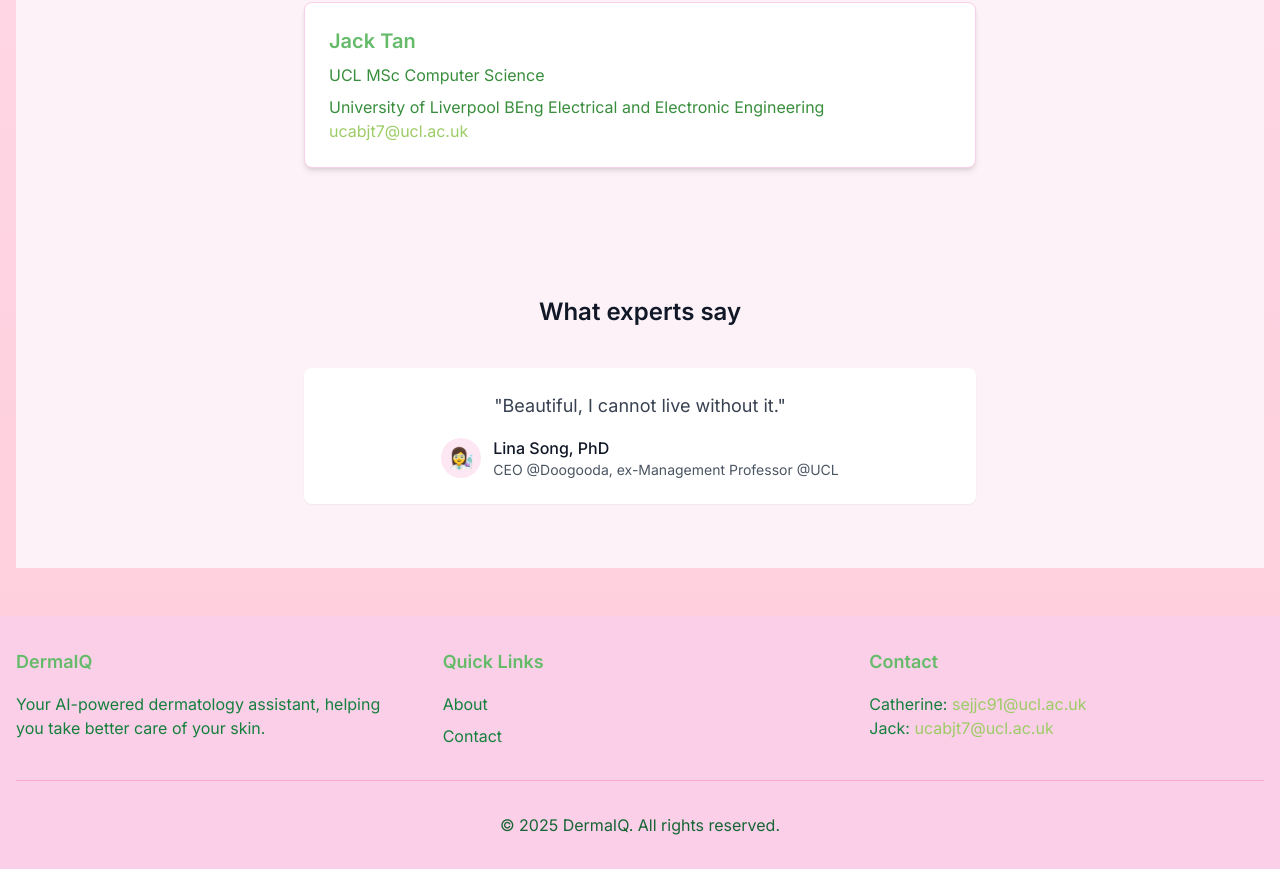
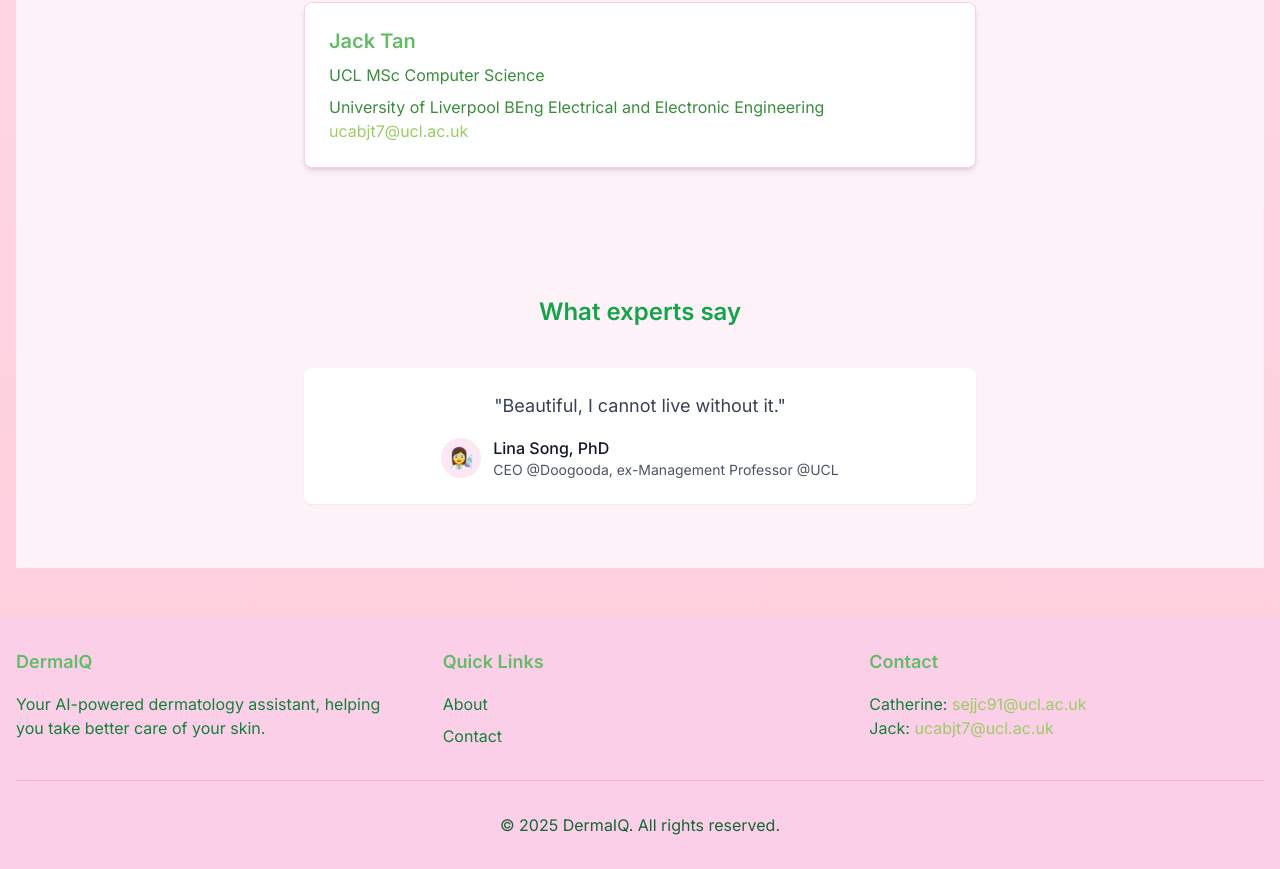
Before and after one commit to Jack5316/DermaIQ_Waitlist, a Next.js app: page / in a window 1280 px wide. Shown: the part 914-1783 px from the top of the page. Built offline with nearby package versions, Linux system fonts and the light colour scheme.

Commit message:
Update Testimonials component

```diff
--- a/components/Testimonials.tsx
+++ b/components/Testimonials.tsx
@@ -37,7 +37,7 @@
     <section ref={sectionRef} className="py-16 bg-pink-50 dark:bg-pink-50 transition-all duration-500 opacity-0 translate-y-8">
       <div className="max-w-4xl mx-auto px-4 sm:px-6">
         <div className="text-center mb-10">
-          <h2 className="text-2xl font-semibold text-gray-900 dark:text-gray-800">
+          <h2 className="text-2xl font-semibold text-green-600 dark:text-green-500">
             What experts say
           </h2>
         </div>
```
